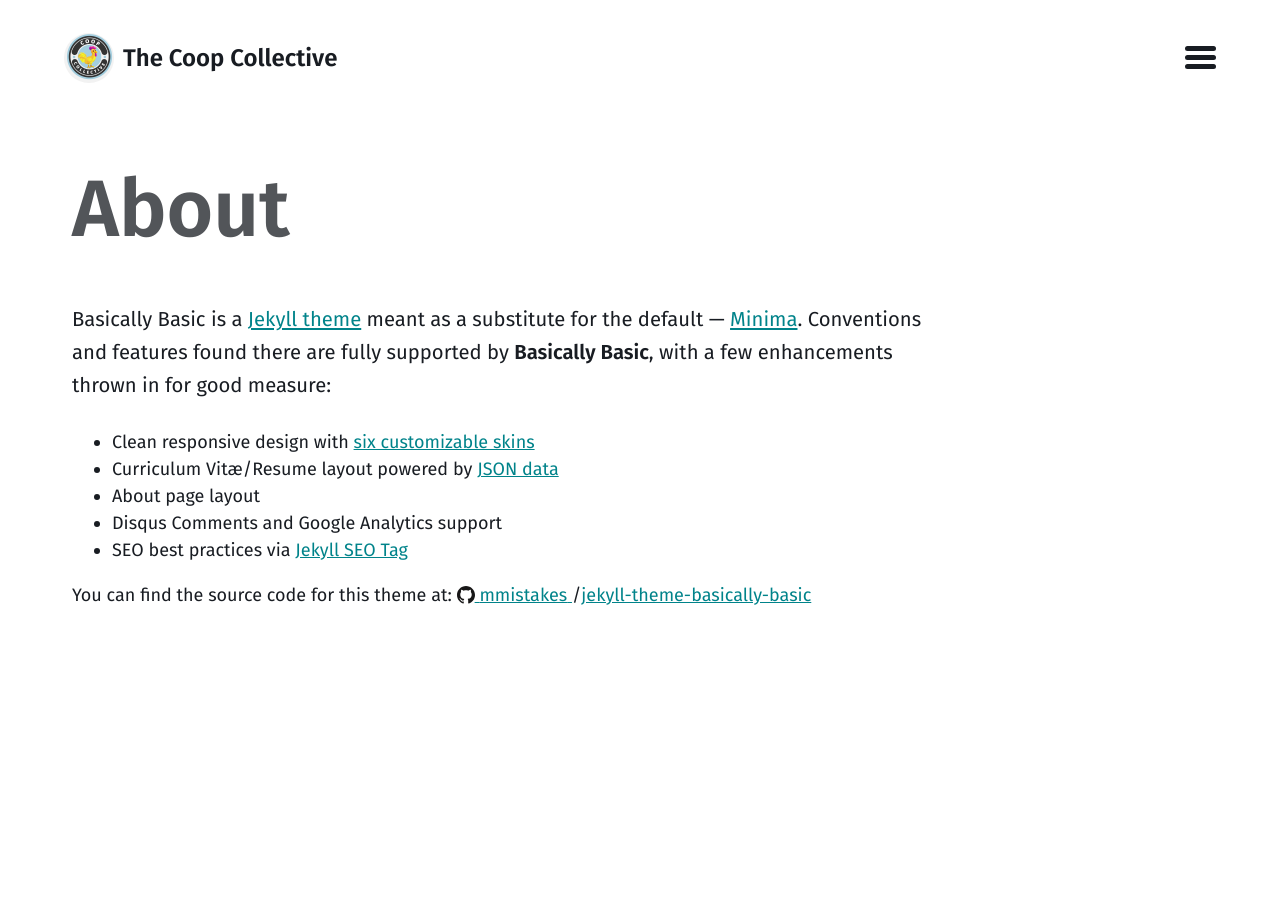
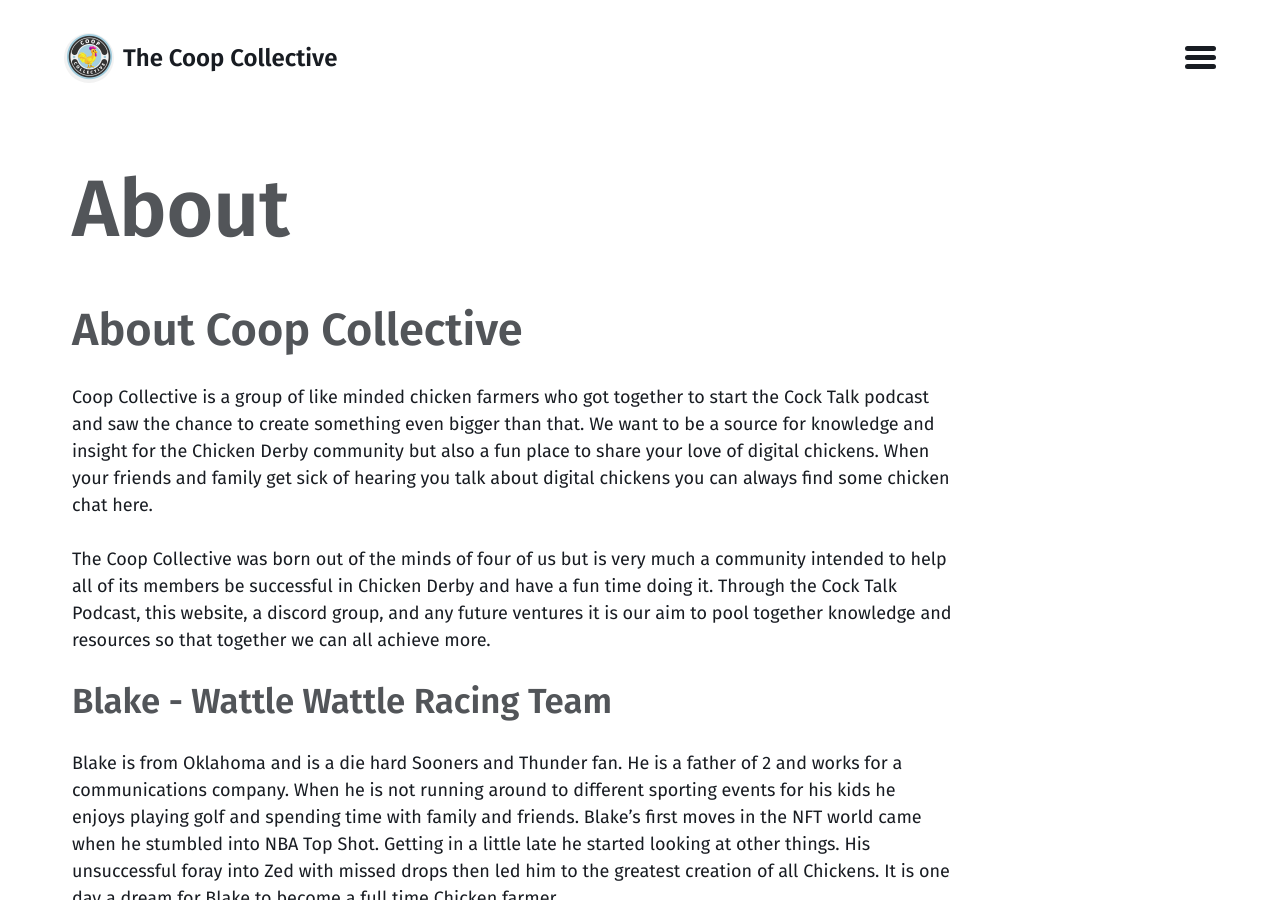
Before and after one commit to CoopCollective/coopcollective.github.io, a Jekyll site: the page built from about.md, in a window 1280 px wide and 900 px high. Built offline with Jekyll 4.4.1, drawn with Linux system fonts in a browser that asks for light colours; some of the changed text lies outside the part shown.

Commit message:
add about page content

```diff
--- a/about.md
+++ b/about.md
@@ -3,12 +3,26 @@
 layout: about
 ---
 
-Basically Basic is a [Jekyll theme](https://jekyllrb.com/docs/themes/) meant as a substitute for the default --- [Minima](https://github.com/jekyll/minima). Conventions and features found there are fully supported by **Basically Basic**, with a few enhancements thrown in for good measure:
+# About Coop Collective
 
-- Clean responsive design with [six customizable skins](#skin)
-- Curriculum Vitæ/Resume layout powered by [JSON data](http://registry.jsonresume.org/)
-- About page layout
-- Disqus Comments and Google Analytics support
-- SEO best practices via [Jekyll SEO Tag](https://github.com/jekyll/jekyll-seo-tag/)
+Coop Collective is a group of like minded chicken farmers who got together to start the Cock Talk podcast and saw the chance to create something even bigger than that. We want to be a source for knowledge and insight for the Chicken Derby community but also a fun place to share your love of digital chickens. When your friends and family get sick of hearing you talk about digital chickens you can always find some chicken chat here.
 
-You can find the source code for this theme at: {% include icon-github.html username="mmistakes" %}/[jekyll-theme-basically-basic](https://github.com/mmistakes/jekyll-theme-basically-basic)
+The Coop Collective was born out of the minds of four of us but is very much a community intended to help all of its members be successful in Chicken Derby and have a fun time doing it. Through the Cock Talk Podcast, this website, a discord group, and any future ventures it is our aim to pool together knowledge and resources so that together we can all achieve more.
+
+## Blake - Wattle Wattle Racing Team
+
+Blake is from Oklahoma and is a die hard Sooners and Thunder fan. He is a father of 2 and works for a communications company. When he is not running around to different sporting events for his kids he enjoys playing golf and spending time with family and friends. Blake's first moves in the NFT world came when he stumbled into NBA Top Shot. Getting in a little late he started looking at other things. His unsuccessful foray into Zed with missed drops then led him to the greatest creation of all Chickens. It is one day a dream for Blake to become a full time Chicken farmer.
+
+## Dave - Pecking Order Racing Coop
+
+The resident Canadian in the group Dave is a soccer lover who dreams of seeing Canada play at a World Cup when he is not doing his day job working in marketing. With a degree in English and History Dave has a passion for communication and a habit of churning out high word count articles. Dave really just wants to make hanging out online a full-time job and leads the written content side of the Coop Collective. Relatively new to the NFT space Dave comes from the sports card world which led to his first NFT being SoRare. His approach to NFTs is the more utility the better so racing chickens is right up his alley.
+
+
+## Josh - Grateful Coops
+
+Josh is a product of South Dakota, has lived many places, but currently calls Omaha, Nebraska home. He absolutely loves live music, sports and gaming in general. Josh is a Broadcast Engineer for 5 of the top radio stations in the Omaha area. When he’s not fixing transmitters and keeping radio stations on the air, he enjoys producing and getting creative with projects. Josh produced a fantasy football podcast for three years before the show took a hiatus. During that hiatus, he stumbled on the world of NFT’s. Cutting his teeth and emotions with NBA TopShot, just missing the boat with Zed, he found Chicken Derby and the chicken coop discord and fell in love. One thing lead to another and here they are, Cock Talk was born and thus making the first Chicken Derby Content and delivering the latest and best info to the masses!
+
+
+## Tyler - MBF Express
+
+Tyler is from the Greater Philadelphia Area and is a 4 for 4 Philly sports fan (sorry in advance). He owns a construction company, has worked as a part-time baseball instructor and is a life long student of psychology. He is a child of the popular NFT Top Shot's boom but failed to realize the bubble and found himself grinding the NFT space ever since. Convinced that Top Shot would be his #1 NFT venture, Tyler was quickly swept up by Chicken Derby and the potential to be in on the ground floor of what he feels could be a gaming revolution. An avid gamer himself, and having done a fantasy football podcast with Josh (Grateful Coops for 3 years prior) starting up a Chicken Derby show was a natural fit. Tyler is now researching, trading, podcasting, and obsessing over Chicken Derby more than his day job, and that's just fine by him.
```
